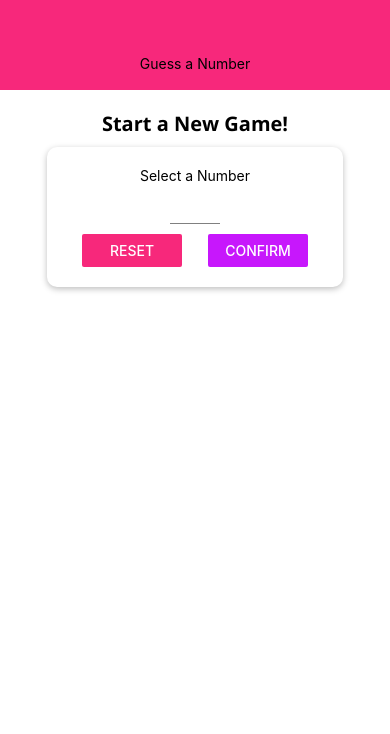
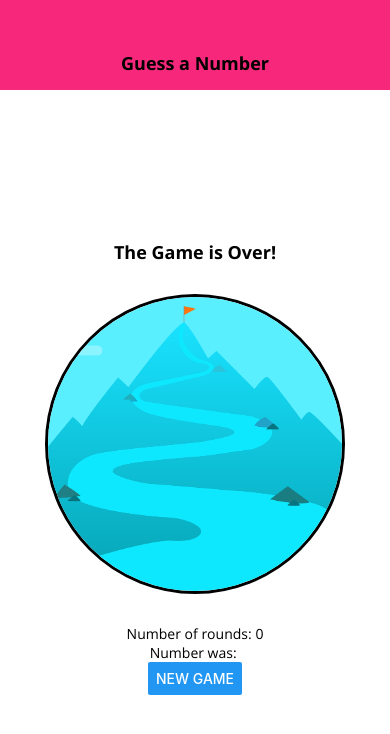
Before and after one commit to mo-amininasab/RN-guess-number, a React Native app: screen / in a window 390 px wide. Shown: the top 734 px of the page. Built offline with nearby package versions, Linux system fonts and the light colour scheme.

Commit message:
local imgae added

```diff
--- a/App.js
+++ b/App.js
@@ -62,6 +62,15 @@
     );
   }
 
+  content = (
+    <GameOverScreen
+      roundsNumber={guessRounds}
+      userNumber={usrNumber}
+      onRestart={configureNewGameHandler}
+      />
+  );
+
+
   return (
     <View style={styles.screen}>
       <Header title="Guess a Number" />
--- /dev/null
+++ b/components/BodyText.jsx
@@ -0,0 +1,14 @@
+import React from 'react';
+import { StyleSheet, Text } from 'react-native';
+
+const BodyText = ({ children }) => {
+  return <Text style={styles.body}>{children}</Text>;
+};
+
+export default BodyText;
+
+const styles = StyleSheet.create({
+  body: {
+    fontFamily: 'open-sans',
+  },
+});
--- a/components/Header.jsx
+++ b/components/Header.jsx
@@ -3,10 +3,12 @@
 
 import { colors } from '../constants/colors';
 
+import TitleText from './TitleText'
+
 const Header = ({ title }) => {
   return (
     <View style={styles.header}>
-      <Text styles={styles.headerTitle}>{title}</Text>
+      <TitleText>{title}</TitleText>
     </View>
   );
 };
@@ -25,5 +27,6 @@
   headerTitle: {
     color: 'black',
     fontSize: 18,
+    fontFamily: 'open-sans-bold',
   },
 });
--- /dev/null
+++ b/components/TitleText.jsx
@@ -0,0 +1,15 @@
+import React from 'react';
+import { StyleSheet, Text } from 'react-native';
+
+const TitleText = ({ children, style }) => {
+  return <Text style={{...styles.title, ...style}}>{children}</Text>;
+};
+
+export default TitleText;
+
+const styles = StyleSheet.create({
+  title: {
+    fontFamily: 'open-sans-bold',
+    fontSize: 18,
+  },
+});
--- /dev/null
+++ b/constants/default-style.js
@@ -0,0 +1,12 @@
+import { StyleSheet } from 'react-native';
+
+export default StyleSheet.create({
+  bodyText: {
+    fontFamily: 'open-sans',
+    color: 'red',
+  },
+  title: {
+    fontFamily: 'open-sans-bold',
+    fontSize: 18,
+  }
+})
--- a/screens/GameOverScreen.jsx
+++ b/screens/GameOverScreen.jsx
@@ -1,12 +1,24 @@
 import React from 'react';
-import { StyleSheet, Text, View, Button } from 'react-native';
+import { StyleSheet, View, Button, Image } from 'react-native';
+import BodyText from '../components/BodyText';
+import TitleText from '../components/TitleText';
 
 const GameOverScreen = ({ roundsNumber, userNumber, onRestart }) => {
   return (
     <View style={styles.screen}>
-      <Text>The Game is Over!</Text>
-      <Text>Number of rounds: {roundsNumber}</Text>
-      <Text>Number was: {userNumber}</Text>
+      <TitleText>The Game is Over!</TitleText>
+      {/**Local Image */}
+
+      <View style={styles.imageContainer}>
+        <Image
+          source={require('../assets/success.png')}
+          style={styles.image}
+          resizeMode="cover"
+        />
+      </View>
+
+      <BodyText>Number of rounds: {roundsNumber}</BodyText>
+      <BodyText>Number was: {userNumber}</BodyText>
       <Button title="NEW GAME" onPress={onRestart} />
     </View>
   );
@@ -20,4 +32,17 @@
     justifyContent: 'center',
     alignItems: 'center',
   },
+  imageContainer: {
+    width: 300,
+    height: 300,
+    borderRadius: 150,
+    borderWidth: 3,
+    borderColor: 'black',
+    overflow: 'hidden',
+    marginVertical: 30,
+  },
+  image: {
+    width: '100%',
+    height: '100%',
+  },
 });
--- a/screens/GameScreen.jsx
+++ b/screens/GameScreen.jsx
@@ -3,6 +3,8 @@
 
 import NumberContainer from '../components/NumberContainer';
 import Card from '../components/Card';
+
+import DefaultStyles from '../constants/default-style';
 
 const generateRandomBetween = (min, max, exclude) => {
   min = Math.ceil(min);
@@ -58,7 +60,7 @@
 
   return (
     <View style={styles.screen}>
-      <Text>Opponents's Guess</Text>
+      <Text style={DefaultStyles.bodyText}>Opponents's Guess</Text>
       <NumberContainer>{currentGuess}</NumberContainer>
       <Card style={styles.buttonContainer}>
         <Button title="LOWER" onPress={() => nextGuessHandler('lower')} />
--- a/screens/StartGameScreen.jsx
+++ b/screens/StartGameScreen.jsx
@@ -8,11 +8,13 @@
   Keyboard,
   Alert,
 } from 'react-native';
+import BodyText from '../components/BodyText';
 
 // cmp
 import Card from '../components/Card';
 import Input from '../components/Input';
 import NumberContainer from '../components/NumberContainer';
+import TitleText from '../components/TitleText';
 
 // color
 import { colors } from '../constants/colors';
@@ -56,7 +58,7 @@
   if (confirmed) {
     confirmedOutput = (
       <Card style={styles.summaryContainer}>
-        <Text>You Selected</Text>
+        <BodyText>You Selected</BodyText>
         <NumberContainer>{selectedNumber}</NumberContainer>
         <Button
           title="START GAME"
@@ -69,9 +71,9 @@
   return (
     <TouchableWithoutFeedback onPress={() => Keyboard.dismiss()}>
       <View style={styles.screen}>
-        <Text style={styles.title}>Start a New Game!</Text>
+        <TitleText style={styles.title}>Start a New Game!</TitleText>
         <Card style={styles.inputContainer}>
-          <Text>Select a Number</Text>
+          <BodyText>Select a Number</BodyText>
           <Input
             style={styles.input}
             blurOnSubmit
@@ -140,4 +142,7 @@
     marginTop: 20,
     alignItems: 'center',
   },
+  text: {
+    fontFamily: 'open-sans'
+  }
 });
```
Also changed, not shown: assets/success.png (added).
